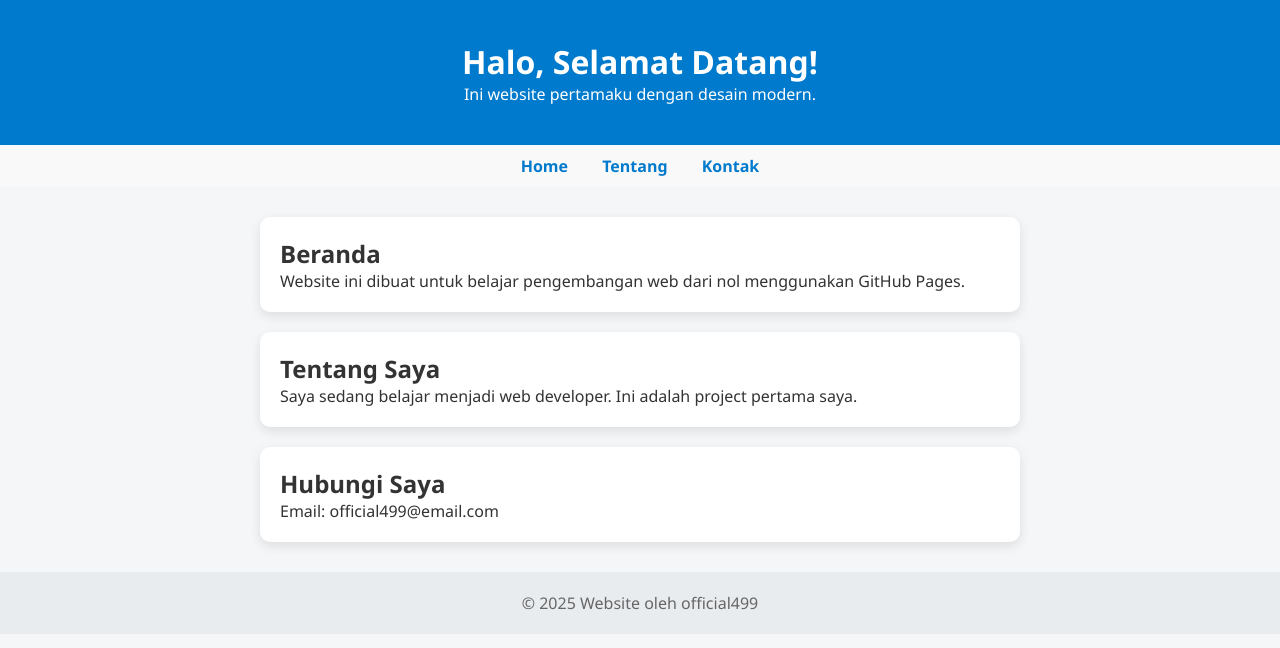
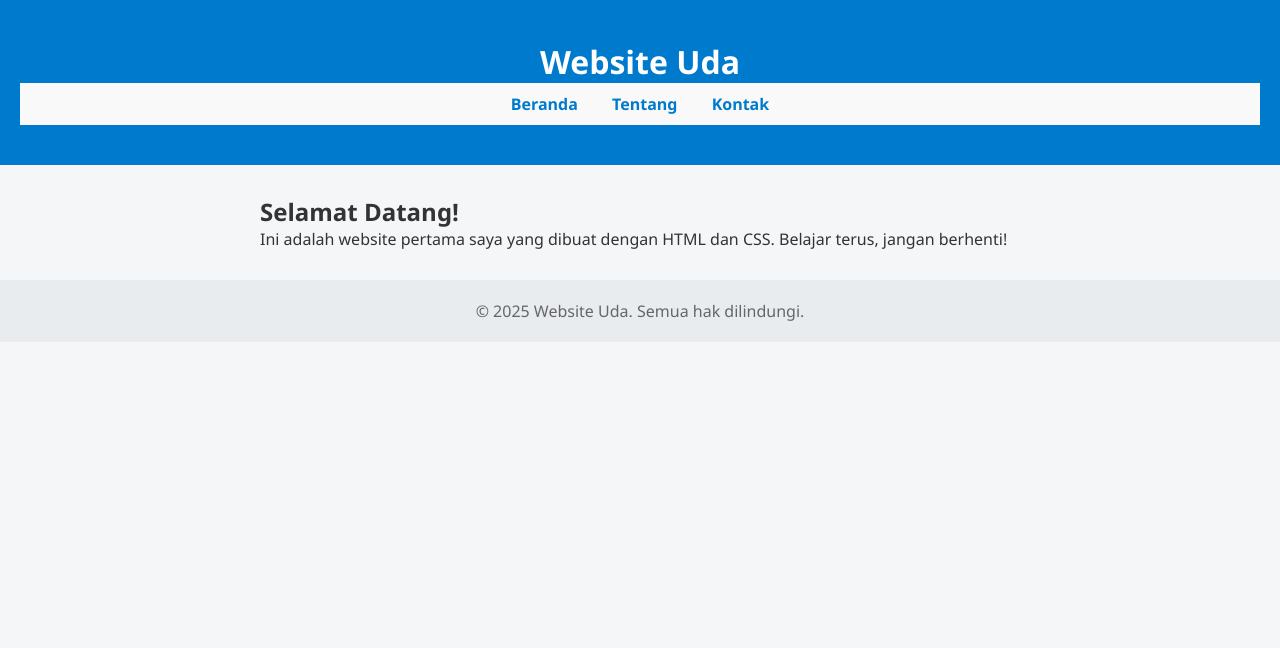
Before and after one commit to official499/website-pertama, a plain HTML site: page index.html in a window 1280 px wide. Drawn offline with Linux system fonts and the light colour scheme.

Commit message:
Update index.html3

```diff
--- a/index.html
+++ b/index.html
@@ -3,40 +3,33 @@
 <head>
   <meta charset="UTF-8">
   <meta name="viewport" content="width=device-width, initial-scale=1.0">
-    <title>Website Pertama</title>
+  <title>Website Pertama Uda</title>
+  <link href="https://fonts.googleapis.com/css2?family=Poppins:wght@400;600&display=swap" rel="stylesheet">
   <link rel="stylesheet" href="style.css">
 </head>
 <body>
   <header>
-        <h1>Halo, Selamat Datang!</h1>
-        <p>Ini website pertamaku dengan desain modern.</p>
+    <div class="container">
+      <h1>Website Uda</h1>
+      <nav>
+        <a href="#">Beranda</a>
+        <a href="#">Tentang</a>
+        <a href="#">Kontak</a>
+      </nav>
+    </div>
   </header>
 
-    <nav>
-        <a href="#home">Home</a>
-        <a href="#tentang">Tentang</a>
-        <a href="#kontak">Kontak</a>
-    </nav>
-
-    <main>
-        <section class="card" id="home">
-            <h2>Beranda</h2>
-            <p>Website ini dibuat untuk belajar pengembangan web dari nol menggunakan GitHub Pages.</p>
-        </section>
-
-        <section class="card" id="tentang">
-            <h2>Tentang Saya</h2>
-            <p>Saya sedang belajar menjadi web developer. Ini adalah project pertama saya.</p>
-        </section>
-
-        <section class="card" id="kontak">
-            <h2>Hubungi Saya</h2>
-            <p>Email: official499@email.com</p>
-        </section>
+  <main class="hero">
+    <div class="container">
+      <h2>Selamat Datang!</h2>
+      <p>Ini adalah website pertama saya yang dibuat dengan HTML dan CSS. Belajar terus, jangan berhenti!</p>
+    </div>
   </main>
 
   <footer>
-        <p>&copy; 2025 Website oleh official499</p>
+    <div class="container">
+      <p>&copy; 2025 Website Uda. Semua hak dilindungi.</p>
+    </div>
   </footer>
 </body>
 </html>
```
Lines whose indentation alone changed are shown as unchanged.
